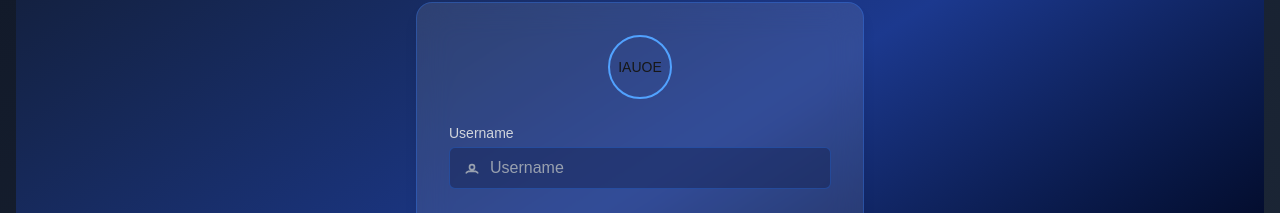
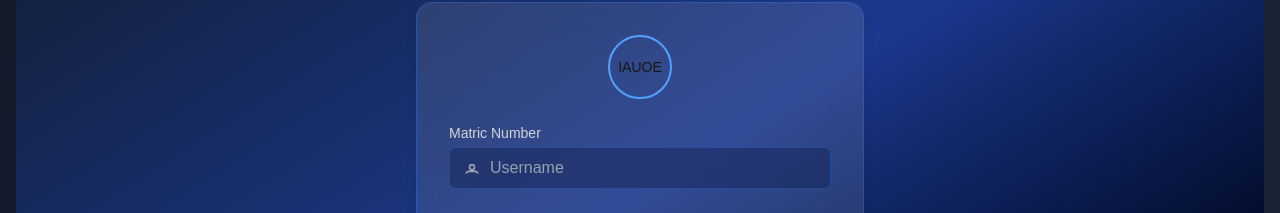
Before and after one commit to Chijioke-Mekeachi/ProfileCardIauoe, a Next.js app: page / in a window 1280 px wide. Shown: the part 227-440 px from the top of the page. Built offline with nearby package versions, Linux system fonts and the light colour scheme.

Commit message:
friendly update

```diff
--- a/src/pages/index.tsx
+++ b/src/pages/index.tsx
@@ -531,7 +531,7 @@ export default function StudentLoginAndCard() {
         <form onSubmit={handleLogin} className="space-y-3 sm:space-y-5">
           <div>
             <label className="block text-xs sm:text-sm text-gray-300 mb-1">
-              Username
+              Matric Number
             </label>
             <div className="flex items-center bg-blue-950/50 rounded-md px-2 sm:px-3 py-1.5 sm:py-2 border border-blue-500/30">
               <svg
```
